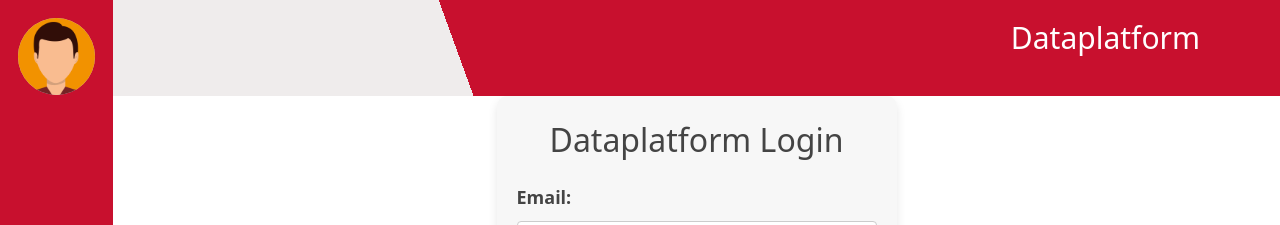
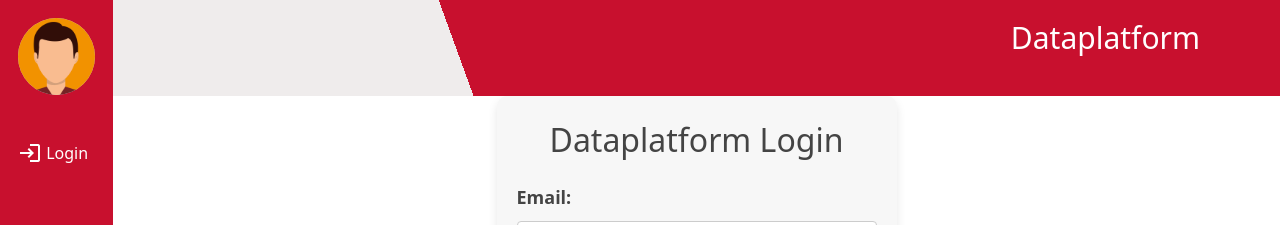
Before and after one commit to CIS-Spring-2023/project-cis_4339_project_8, a Vue app in the folder frontend/: page / in a window 1280 px wide. Shown: the top 225 px of the page. Built offline with nearby package versions, Linux system fonts and the light colour scheme; no server answers.

Commit message:
Created "loginType" to reflect viewer and editor when logging in. Will comment in next push to describe processes.

```diff
--- a/frontend/src/App.vue
+++ b/frontend/src/App.vue
@@ -7,7 +7,8 @@ export default {
   data() {
     return {
       orgName: 'Dataplatform',
-      isAuthenticated: false
+      isAuthenticated: false,
+      loginType: ''
     }
   },
   created() {
@@ -24,48 +25,48 @@ export default {
         <section class="text-center">
           <img class="m-auto" src="@\assets\DanPersona.svg" />
         </section>
-        <nav v-if="isAuthenticated" class="mt-10">
+        <nav class="mt-10">
   <ul class="flex flex-col gap-4">
-    <li>
+    <li v-if="!isAuthenticated">
+      <router-link to="/">
+        <span style="position: relative; top: 6px" class="material-icons">login</span>
+        Login
+      </router-link>
+    </li>
+    <li v-if="isAuthenticated && (loginType === 'Editor' || loginType === 'Viewer')">
       <router-link to="/dashboard">
-        <span style="position: relative; top: 6px" class="material-icons">
-          dashboard</span>
+        <span style="position: relative; top: 6px" class="material-icons">dashboard</span>
         Dashboard
       </router-link>
     </li>
-    <li>
+    <li v-if="isAuthenticated && loginType === 'Editor'">
       <router-link to="/intakeform">
-        <span style="position: relative; top: 6px" class="material-icons">
-          people</span>
+        <span style="position: relative; top: 6px" class="material-icons">people</span>
         Client Intake Form
       </router-link>
     </li>
-    <li>
+    <li v-if="isAuthenticated && loginType === 'Editor'">
       <router-link to="/eventform">
-        <span style="position: relative; top: 6px" class="material-icons">
-          event</span>
+        <span style="position: relative; top: 6px" class="material-icons">event</span>
         Create Event
       </router-link>
     </li>
-    <li>
+    <li v-if="isAuthenticated && (loginType === 'Editor' || loginType === 'Viewer')">
       <router-link to="/findclient">
-        <span style="position: relative; top: 6px" class="material-icons">
-          search</span>
+        <span style="position: relative; top: 6px" class="material-icons">search</span>
         Find Client
       </router-link>
     </li>
-    <li>
+    <li v-if="isAuthenticated && (loginType === 'Editor' || loginType === 'Viewer')">
       <router-link to="/findevents">
-        <span style="position: relative; top: 6px" class="material-icons">
-          search</span>
+        <span style="position: relative; top: 6px" class="material-icons">search</span>
         Find Event
       </router-link>
     </li>
-    <li>
+    <li v-if="isAuthenticated">
       <router-link to="/logout">
-        <span style="position: relative; top: 6px" class="material-icons">
-          logout</span>
-        Log Out
+        <span style="position: relative; top: 6px" class="material-icons">logout</span>
+        Logout
       </router-link>
     </li>
   </ul>
--- a/frontend/src/components/login.vue
+++ b/frontend/src/components/login.vue
@@ -39,8 +39,10 @@ export default {
       let authenticated = false;
       if (this.userType === 'viewer') {
         authenticated = this.email === 'viewer@example.com' && this.password === 'password123';
+        this.$root.loginType = 'Viewer';
       } else if (this.userType === 'editor') {
         authenticated = this.email === 'editor@example.com' && this.password === 'password123';
+        this.$root.loginType = 'Editor';
       }
       if (authenticated) {
         // if the email and password match, redirect to the dashboard page
```
